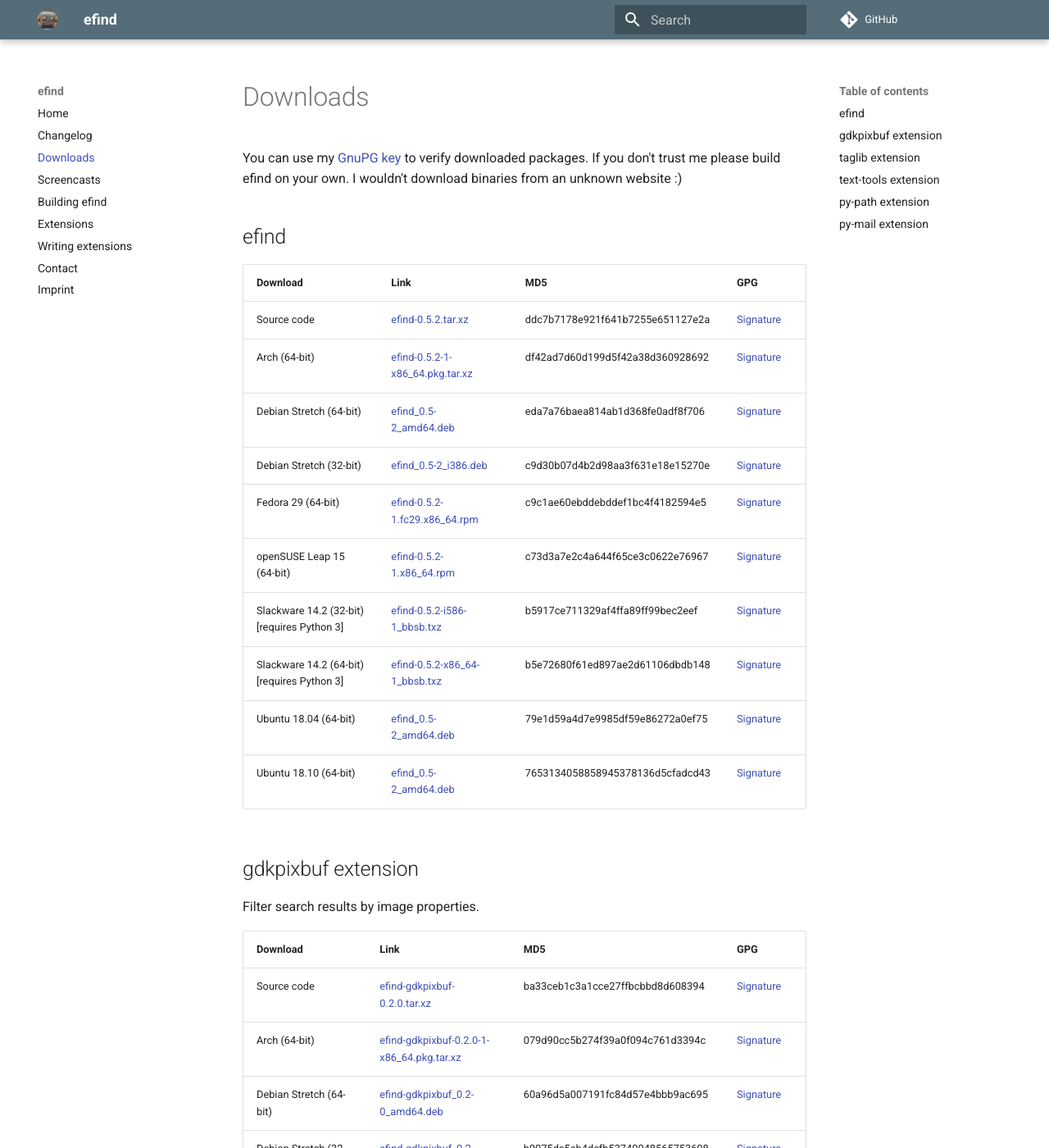
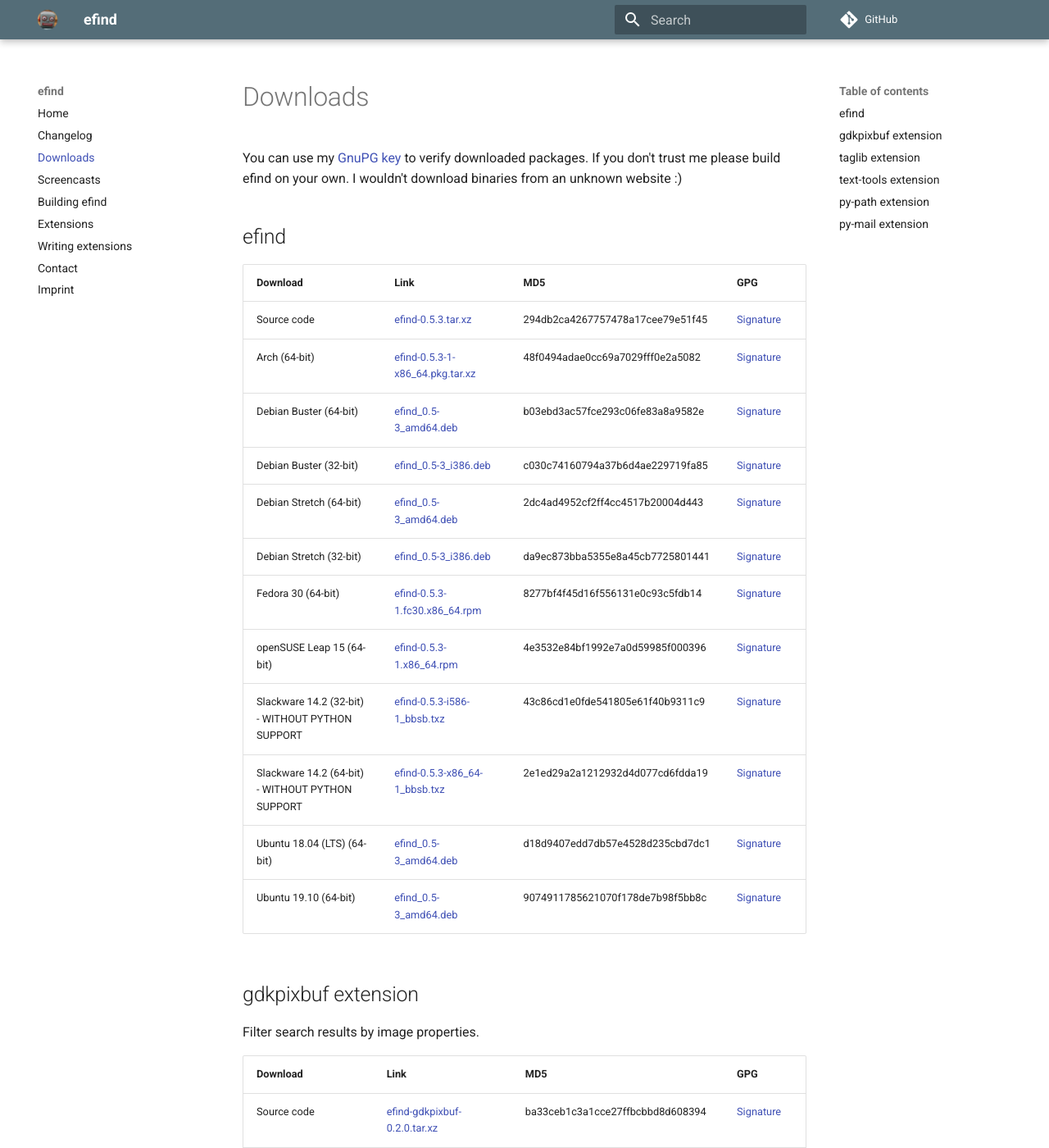
Before and after one commit to 20centaurifux/efind-website, an MkDocs documentation site: the page built from docs/downloads.md, in a window 1280 px wide and 1400 px high. Shown: the whole window at 82% size. Built offline with MkDocs 1.6.1 and Material for MkDocs 9.7.7, drawn with Linux system fonts in a browser that asks for light colours; comment, search, counter and statistics services are not loaded; some of the changed text lies outside the part shown.

Commit message:
efind v0.5.3

```diff
--- a/docs/downloads.md
+++ b/docs/downloads.md
@@ -6,16 +6,18 @@
 
 | Download | Link | MD5 | GPG |
 | :------- | :--- | :-- | :-- |
-Source code|[efind-0.5.2.tar.xz](downloads/source/efind-0.5.2.tar.xz)|ddc7b7178e921f641b7255e651127e2a|[Signature](downloads/source/efind-0.5.2.tar.xz.asc)
-Arch (64-bit)|[efind-0.5.2-1-x86_64.pkg.tar.xz](downloads/arch/efind-0.5.2-1-x86_64.pkg.tar.xz)|df42ad7d60d199d5f42a38d360928692|[Signature](downloads/arch/efind-0.5.2-1-x86_64.pkg.tar.xz.asc)
-Debian Stretch (64-bit)|[efind_0.5-2_amd64.deb](downloads/debian-9/efind_0.5-2_amd64.deb)|eda7a76baea814ab1d368fe0adf8f706|[Signature](downloads/debian-9/efind_0.5-2_amd64.deb.asc)
-Debian Stretch (32-bit)|[efind_0.5-2_i386.deb](downloads/debian-9/efind_0.5-2_i386.deb)|c9d30b07d4b2d98aa3f631e18e15270e|[Signature](downloads/debian-9/efind_0.5-2_i386.deb.asc)
-Fedora 29 (64-bit)|[efind-0.5.2-1.fc29.x86_64.rpm](downloads/fedora-29/efind-0.5.2-1.fc29.x86_64.rpm)|c9c1ae60ebddebddef1bc4f4182594e5|[Signature](downloads/fedora-29/efind-0.5.2-1.fc29.x86_64.rpm.asc)
-openSUSE Leap 15 (64-bit)|[efind-0.5.2-1.x86_64.rpm](downloads/opensuse-leap/efind-0.5.2-1.x86_64.rpm)|c73d3a7e2c4a644f65ce3c0622e76967|[Signature](downloads/opensuse-leap/efind-0.5.2-1.x86_64.rpm.asc)
-Slackware 14.2 (32-bit) [requires Python 3]|[efind-0.5.2-i586-1_bbsb.txz](downloads/slackware-14.2/efind-0.5.2-i586-1_bbsb.txz)|b5917ce711329af4ffa89ff99bec2eef|[Signature](downloads/slackware-14.2/efind-0.5.2-i586-1_bbsb.txz.asc)
-Slackware 14.2 (64-bit) [requires Python 3]|[efind-0.5.2-x86_64-1_bbsb.txz](downloads/slackware-14.2/efind-0.5.2-x86_64-1_bbsb.txz)|b5e72680f61ed897ae2d61106dbdb148|[Signature](downloads/slackware-14.2/efind-0.5.2-x86_64-1_bbsb.txz.asc)
-Ubuntu 18.04 (64-bit)|[efind_0.5-2_amd64.deb](downloads/ubuntu-18.04/efind_0.5-2_amd64.deb)|79e1d59a4d7e9985df59e86272a0ef75|[Signature](downloads/ubuntu-18.04/efind_0.5-2_amd64.deb.asc)
-Ubuntu 18.10 (64-bit)|[efind_0.5-2_amd64.deb](downloads/ubuntu-18.10/efind_0.5-2_amd64.deb)|7653134058858945378136d5cfadcd43|[Signature](downloads/ubuntu-18.10/efind_0.5-2_amd64.deb.asc)
+Source code|[efind-0.5.3.tar.xz](downloads/source/efind-0.5.3.tar.xz)|294db2ca4267757478a17cee79e51f45|[Signature](downloads/source/efind-0.5.3.tar.xz.asc)
+Arch (64-bit)|[efind-0.5.3-1-x86_64.pkg.tar.xz](downloads/arch/efind-0.5.3-1-x86_64.pkg.tar.xz)|48f0494adae0cc69a7029fff0e2a5082|[Signature](downloads/arch/efind-0.5.3-1-x86_64.pkg.tar.xz.asc)
+Debian Buster (64-bit)|[efind_0.5-3_amd64.deb](downloads/debian-10/efind_0.5-3_amd64.deb)|b03ebd3ac57fce293c06fe83a8a9582e|[Signature](downloads/debian-10/efind_0.5-3_amd64.deb.asc)
+Debian Buster (32-bit)|[efind_0.5-3_i386.deb](downloads/debian-10/efind_0.5-3_i386.deb)|c030c74160794a37b6d4ae229719fa85|[Signature](downloads/debian-10/efind_0.5-3_i386.deb.asc)
+Debian Stretch (64-bit)|[efind_0.5-3_amd64.deb](downloads/debian-9/efind_0.5-3_amd64.deb)|2dc4ad4952cf2ff4cc4517b20004d443|[Signature](downloads/debian-9/efind_0.5-3_amd64.deb.asc)
+Debian Stretch (32-bit)|[efind_0.5-3_i386.deb](downloads/debian-9/efind_0.5-3_i386.deb)|da9ec873bba5355e8a45cb7725801441|[Signature](downloads/debian-9/efind_0.5-3_i386.deb.asc)
+Fedora 30 (64-bit)|[efind-0.5.3-1.fc30.x86_64.rpm](downloads/fedora-30/efind-0.5.3-1.fc30.x86_64.rpm)|8277bf4f45d16f556131e0c93c5fdb14|[Signature](downloads/fedora-30/efind-0.5.3-1.fc30.x86_64.rpm.asc)
+openSUSE Leap 15 (64-bit)|[efind-0.5.3-1.x86_64.rpm](downloads/opensuse-leap/efind-0.5.3-1.x86_64.rpm)|4e3532e84bf1992e7a0d59985f000396|[Signature](downloads/opensuse-leap/efind-0.5.3-1.x86_64.rpm.asc)
+Slackware 14.2 (32-bit) - WITHOUT PYTHON SUPPORT|[efind-0.5.3-i586-1_bbsb.txz](downloads/slackware-14.2/efind-0.5.3-i586-1_bbsb.txz)|43c86cd1e0fde541805e61f40b9311c9|[Signature](downloads/slackware-14.2/efind-0.5.3-i586-1_bbsb.txz.asc)
+Slackware 14.2 (64-bit) - WITHOUT PYTHON SUPPORT|[efind-0.5.3-x86_64-1_bbsb.txz](downloads/slackware-14.2/efind-0.5.3-x86_64-1_bbsb.txz)|2e1ed29a2a1212932d4d077cd6fdda19|[Signature](downloads/slackware-14.2/efind-0.5.3-x86_64-1_bbsb.txz.asc)
+Ubuntu 18.04 (LTS) (64-bit)|[efind_0.5-3_amd64.deb](downloads/ubuntu-18.04/efind_0.5-3_amd64.deb)|d18d9407edd7db57e4528d235cbd7dc1|[Signature](downloads/ubuntu-18.04/efind_0.5-3_amd64.deb.asc)
+Ubuntu 19.10 (64-bit)|[efind_0.5-3_amd64.deb](downloads/ubuntu-19.10/efind_0.5-3_amd64.deb)|9074911785621070f178de7b98f5bb8c|[Signature](downloads/ubuntu-19.10/efind_0.5-3_amd64.deb.asc)
 
 ##gdkpixbuf extension
 
@@ -25,15 +27,16 @@
 | :------- | :--- | :-- | :-- |
 Source code|[efind-gdkpixbuf-0.2.0.tar.xz](downloads/source/efind-gdkpixbuf-0.2.0.tar.xz)|ba33ceb1c3a1cce27ffbcbbd8d608394|[Signature](downloads/source/efind-gdkpixbuf-0.2.0.tar.xz.asc)
 Arch (64-bit)|[efind-gdkpixbuf-0.2.0-1-x86_64.pkg.tar.xz](downloads/arch/efind-gdkpixbuf-0.2.0-1-x86_64.pkg.tar.xz)|079d90cc5b274f39a0f094c761d3394c|[Signature](downloads/arch/efind-gdkpixbuf-0.2.0-1-x86_64.pkg.tar.xz.asc)
+Debian Buster (64-bit)|[efind-gdkpixbuf_0.2-0_amd64.deb](downloads/debian-10/efind-gdkpixbuf_0.2-0_amd64.deb)|47a1c9afa3482f6a15a4077511f7b015|[Signature](downloads/debian-10/efind-gdkpixbuf_0.2-0_amd64.deb.asc)
+Debian Buster (32-bit)|[efind-gdkpixbuf_0.2-0_i386.deb](downloads/debian-10/efind-gdkpixbuf_0.2-0_i386.deb)|090360cb99ddebeeba5c93923af7057b|[Signature](downloads/debian-10/efind-gdkpixbuf_0.2-0_i386.deb.asc)
 Debian Stretch (64-bit)|[efind-gdkpixbuf_0.2-0_amd64.deb](downloads/debian-9/efind-gdkpixbuf_0.2-0_amd64.deb)|60a96d5a007191fc84d57e4bbb9ac695|[Signature](downloads/debian-9/efind-gdkpixbuf_0.2-0_amd64.deb.asc)
 Debian Stretch (32-bit)|[efind-gdkpixbuf_0.2-0_i386.deb](downloads/debian-9/efind-gdkpixbuf_0.2-0_i386.deb)|b9075dc5eb4dcfb53740048565753608|[Signature](downloads/debian-9/efind-gdkpixbuf_0.2-0_i386.deb.asc)
-fedora-28 (64-bit)|[efind-gdkpixbuf-0.2.0-1.fc28.x86_64.rpm](downloads/fedora-28/efind-gdkpixbuf-0.2.0-1.fc28.x86_64.rpm)|aeffb49625bcbf54cc8a2f4e67d4ffb0|[Signature](downloads/fedora-28/efind-gdkpixbuf-0.2.0-1.fc28.x86_64.rpm.asc)
-Fedora 29 (64-bit)|[efind-gdkpixbuf-0.2.0-1.fc29.x86_64.rpm](downloads/fedora-29/efind-gdkpixbuf-0.2.0-1.fc29.x86_64.rpm)|b61a592e58a35dd9ae9455951e946130|[Signature](downloads/fedora-29/efind-gdkpixbuf-0.2.0-1.fc29.x86_64.rpm.asc)
+Fedora 30 (64-bit)|[efind-gdkpixbuf-0.2.0-1.fc30.x86_64.rpm](downloads/fedora-30/efind-gdkpixbuf-0.2.0-1.fc30.x86_64.rpm)|2fa07d1965995ff295da3e1787663dd3|[Signature](downloads/fedora-30/efind-gdkpixbuf-0.2.0-1.fc30.x86_64.rpm.asc)
 openSUSE Leap 15 (64-bit)|[efind-gdkpixbuf-0.2.0-1.x86_64.rpm](downloads/opensuse-leap/efind-gdkpixbuf-0.2.0-1.x86_64.rpm)|cb8624e67c150ec8eef3fc481eb3a1b9|[Signature](downloads/opensuse-leap/efind-gdkpixbuf-0.2.0-1.x86_64.rpm.asc)
-Slackware 14.2 (32-bit) [requires Python 3]|[efind-gdkpixbuf-0.2.0-i586-1_bbsb.txz](downloads/slackware-14.2/efind-gdkpixbuf-0.2.0-i586-1_bbsb.txz)|fc9a303e0a2acc92c3370036a4db7228|[Signature](downloads/slackware-14.2/efind-gdkpixbuf-0.2.0-i586-1_bbsb.txz.asc)
-Slackware 14.2 (64-bit) [requires Python 3]|[efind-gdkpixbuf-0.2.0-x86_64-1_bbsb.txz](downloads/slackware-14.2/efind-gdkpixbuf-0.2.0-x86_64-1_bbsb.txz)|3a739a811a5ca1d8bf88434fb13d8269|[Signature](downloads/slackware-14.2/efind-gdkpixbuf-0.2.0-x86_64-1_bbsb.txz.asc)
-Ubuntu 18.04 (64-bit)|[efind-gdkpixbuf_0.2-0_amd64.deb](downloads/ubuntu-18.04/efind-gdkpixbuf_0.2-0_amd64.deb)|6b17c3b5af858e65b4e19ae656f84220|[Signature](downloads/ubuntu-18.04/efind-gdkpixbuf_0.2-0_amd64.deb.asc)
-Ubuntu 18.10 (64-bit)|[efind-gdkpixbuf_0.2-0_amd64.deb](downloads/ubuntu-18.10/efind-gdkpixbuf_0.2-0_amd64.deb)|40776cdec05692554edcce6fcde20b1e|[Signature](downloads/ubuntu-18.10/efind-gdkpixbuf_0.2-0_amd64.deb.asc)
+Slackware 14.2 (32-bit) - WITHOUT PYTHON SUPPORT|[efind-gdkpixbuf-0.2.0-i586-1_bbsb.txz](downloads/slackware-14.2/efind-gdkpixbuf-0.2.0-i586-1_bbsb.txz)|30ccc194b49e33f9012361dbd0c3cf2e|[Signature](downloads/slackware-14.2/efind-gdkpixbuf-0.2.0-i586-1_bbsb.txz.asc)
+Slackware 14.2 (64-bit) - WITHOUT PYTHON SUPPORT|[efind-gdkpixbuf-0.2.0-x86_64-1_bbsb.txz](downloads/slackware-14.2/efind-gdkpixbuf-0.2.0-x86_64-1_bbsb.txz)|719a8e8d86daa1cae6e16a4b5e4c34a5|[Signature](downloads/slackware-14.2/efind-gdkpixbuf-0.2.0-x86_64-1_bbsb.txz.asc)
+Ubuntu 18.04 (LTS) (64-bit)|[efind-gdkpixbuf_0.2-0_amd64.deb](downloads/ubuntu-18.04/efind-gdkpixbuf_0.2-0_amd64.deb)|c9d1e0615405c540c4f7bad687ad9c20|[Signature](downloads/ubuntu-18.04/efind-gdkpixbuf_0.2-0_amd64.deb.asc)
+Ubuntu 19.10 (64-bit)|[efind-gdkpixbuf_0.2-0_amd64.deb](downloads/ubuntu-19.10/efind-gdkpixbuf_0.2-0_amd64.deb)|37ba14954da5a51684f8bf6d3e89eade|[Signature](downloads/ubuntu-19.10/efind-gdkpixbuf_0.2-0_amd64.deb.asc)
 
 ##taglib extension
 
@@ -43,15 +46,16 @@
 | :------- | :--- | :-- | :-- |
 Source code|[efind-taglib-0.2.0.tar.xz](downloads/source/efind-taglib-0.2.0.tar.xz)|481f5cd5f83ced1c841eda492eb7e7bc|[Signature](downloads/source/efind-taglib-0.2.0.tar.xz.asc)
 Arch (64-bit)|[efind-taglib-0.2.0-1-x86_64.pkg.tar.xz](downloads/arch/efind-taglib-0.2.0-1-x86_64.pkg.tar.xz)|40ecf5da3dc6112f0483cfdbc384927e|[Signature](downloads/arch/efind-taglib-0.2.0-1-x86_64.pkg.tar.xz.asc)
+Debian Buster (64-bit)|[efind-taglib_0.2-0_amd64.deb](downloads/debian-10/efind-taglib_0.2-0_amd64.deb)|df0bef5a5d17e202fb539f2b29580b36|[Signature](downloads/debian-10/efind-taglib_0.2-0_amd64.deb.asc)
+Debian Buster (32-bit)|[efind-taglib_0.2-0_i386.deb](downloads/debian-10/efind-taglib_0.2-0_i386.deb)|0fc1709641c72dc7cd05d0f2e2d3b3ed|[Signature](downloads/debian-10/efind-taglib_0.2-0_i386.deb.asc)
 Debian Stretch (64-bit)|[efind-taglib_0.2-0_amd64.deb](downloads/debian-9/efind-taglib_0.2-0_amd64.deb)|143410a9befcab00ce86a15c1e5ebf62|[Signature](downloads/debian-9/efind-taglib_0.2-0_amd64.deb.asc)
 Debian Stretch (32-bit)|[efind-taglib_0.2-0_i386.deb](downloads/debian-9/efind-taglib_0.2-0_i386.deb)|8a911cd7b3b7e3bf728ca3be10825fe4|[Signature](downloads/debian-9/efind-taglib_0.2-0_i386.deb.asc)
-fedora-28 (64-bit)|[efind-taglib-0.2.0-1.fc28.x86_64.rpm](downloads/fedora-28/efind-taglib-0.2.0-1.fc28.x86_64.rpm)|49a07f6c4e9caa0614c393704c8346b8|[Signature](downloads/fedora-28/efind-taglib-0.2.0-1.fc28.x86_64.rpm.asc)
-Fedora 29 (64-bit)|[efind-taglib-0.2.0-1.fc29.x86_64.rpm](downloads/fedora-29/efind-taglib-0.2.0-1.fc29.x86_64.rpm)|5bbbd8f4e8e22b006ab500eb44928331|[Signature](downloads/fedora-29/efind-taglib-0.2.0-1.fc29.x86_64.rpm.asc)
+Fedora 30 (64-bit)|[efind-taglib-0.2.0-1.fc30.x86_64.rpm](downloads/fedora-30/efind-taglib-0.2.0-1.fc30.x86_64.rpm)|77a2c03b752751a673ad6c9b61b1b77c|[Signature](downloads/fedora-30/efind-taglib-0.2.0-1.fc30.x86_64.rpm.asc)
 openSUSE Leap 15 (64-bit)|[efind-taglib-0.2.0-1.x86_64.rpm](downloads/opensuse-leap/efind-taglib-0.2.0-1.x86_64.rpm)|822587b912d7b24801c487e6a69f11bd|[Signature](downloads/opensuse-leap/efind-taglib-0.2.0-1.x86_64.rpm.asc)
-Slackware 14.2 (32-bit) [requires Python 3]|[efind-taglib-0.2.0-i586-1_bbsb.txz](downloads/slackware-14.2/efind-taglib-0.2.0-i586-1_bbsb.txz)|4b8eed7d189ec5de1ec55f405d46b404|[Signature](downloads/slackware-14.2/efind-taglib-0.2.0-i586-1_bbsb.txz.asc)
-Slackware 14.2 (64-bit) [requires Python 3]|[efind-taglib-0.2.0-x86_64-1_bbsb.txz](downloads/slackware-14.2/efind-taglib-0.2.0-x86_64-1_bbsb.txz)|b9302ab2ae0d2a67254f6d402788e2a5|[Signature](downloads/slackware-14.2/efind-taglib-0.2.0-x86_64-1_bbsb.txz.asc)
-Ubuntu 18.04 (64-bit)|[efind-taglib_0.2-0_amd64.deb](downloads/ubuntu-18.04/efind-taglib_0.2-0_amd64.deb)|eab80ed442527f28ec3f82e09d436a6b|[Signature](downloads/ubuntu-18.04/efind-taglib_0.2-0_amd64.deb.asc)
-Ubuntu 18.10 (64-bit)|[efind-taglib_0.2-0_amd64.deb](downloads/ubuntu-18.10/efind-taglib_0.2-0_amd64.deb)|5d3e020640fe72d4c30d6b1c9dff3270|[Signature](downloads/ubuntu-18.10/efind-taglib_0.2-0_amd64.deb.asc)
+Slackware 14.2 (32-bit) - WITHOUT PYTHON SUPPORT|[efind-taglib-0.2.0-i586-1_bbsb.txz](downloads/slackware-14.2/efind-taglib-0.2.0-i586-1_bbsb.txz)|731ac8ac352979d77139b86267b7d136|[Signature](downloads/slackware-14.2/efind-taglib-0.2.0-i586-1_bbsb.txz.asc)
+Slackware 14.2 (64-bit) - WITHOUT PYTHON SUPPORT|[efind-taglib-0.2.0-x86_64-1_bbsb.txz](downloads/slackware-14.2/efind-taglib-0.2.0-x86_64-1_bbsb.txz)|adcc77fc10a4eef46a1f83863bb0a868|[Signature](downloads/slackware-14.2/efind-taglib-0.2.0-x86_64-1_bbsb.txz.asc)
+Ubuntu 18.04 (LTS) (64-bit)|[efind-taglib_0.2-0_amd64.deb](downloads/ubuntu-18.04/efind-taglib_0.2-0_amd64.deb)|59a93bd186c17f81415bf68bc57e41cd|[Signature](downloads/ubuntu-18.04/efind-taglib_0.2-0_amd64.deb.asc)
+Ubuntu 19.10 (64-bit)|[efind-taglib_0.2-0_amd64.deb](downloads/ubuntu-19.10/efind-taglib_0.2-0_amd64.deb)|2cba105b08c478dc5820d18c0920f159|[Signature](downloads/ubuntu-19.10/efind-taglib_0.2-0_amd64.deb.asc)
 
 ##text-tools extension
 
@@ -61,15 +65,16 @@
 | :------- | :--- | :-- | :-- |
 Source code|[efind-text-tools-0.2.0.tar.xz](downloads/source/efind-text-tools-0.2.0.tar.xz)|389ba2f433822732a4a88a975cfc34ac|[Signature](downloads/source/efind-text-tools-0.2.0.tar.xz.asc)
 Arch (64-bit)|[efind-text-tools-0.2.0-1-x86_64.pkg.tar.xz](downloads/arch/efind-text-tools-0.2.0-1-x86_64.pkg.tar.xz)|df500d55bb069edb9f7ea0ae2fc9cc9a|[Signature](downloads/arch/efind-text-tools-0.2.0-1-x86_64.pkg.tar.xz.asc)
+Debian Buster (64-bit)|[efind-text-tools_0.2-0_amd64.deb](downloads/debian-10/efind-text-tools_0.2-0_amd64.deb)|43e73d1be977c42857d0fc1673f65073|[Signature](downloads/debian-10/efind-text-tools_0.2-0_amd64.deb.asc)
+Debian Buster (32-bit)|[efind-text-tools_0.2-0_i386.deb](downloads/debian-10/efind-text-tools_0.2-0_i386.deb)|a82df0b3208f39793d672a7169af6deb|[Signature](downloads/debian-10/efind-text-tools_0.2-0_i386.deb.asc)
 Debian Stretch (64-bit)|[efind-text-tools_0.2-0_amd64.deb](downloads/debian-9/efind-text-tools_0.2-0_amd64.deb)|5086df41369e74c19254762835120f95|[Signature](downloads/debian-9/efind-text-tools_0.2-0_amd64.deb.asc)
 Debian Stretch (32-bit)|[efind-text-tools_0.2-0_i386.deb](downloads/debian-9/efind-text-tools_0.2-0_i386.deb)|de061e1d9e3f6b25fa22cd3e8a03f7ce|[Signature](downloads/debian-9/efind-text-tools_0.2-0_i386.deb.asc)
-fedora-28 (64-bit)|[efind-text-tools-0.2.0-1.fc28.x86_64.rpm](downloads/fedora-28/efind-text-tools-0.2.0-1.fc28.x86_64.rpm)|0affd2b41d59f2e207e49939002ec4b6|[Signature](downloads/fedora-28/efind-text-tools-0.2.0-1.fc28.x86_64.rpm.asc)
-Fedora 29 (64-bit)|[efind-text-tools-0.2.0-1.fc29.x86_64.rpm](downloads/fedora-29/efind-text-tools-0.2.0-1.fc29.x86_64.rpm)|d3e7b3c127e5168070b2c2400a362b06|[Signature](downloads/fedora-29/efind-text-tools-0.2.0-1.fc29.x86_64.rpm.asc)
+Fedora 30 (64-bit)|[efind-text-tools-0.2.0-1.fc30.x86_64.rpm](downloads/fedora-30/efind-text-tools-0.2.0-1.fc30.x86_64.rpm)|22359210c275f084a3e503c8c15f28ac|[Signature](downloads/fedora-30/efind-text-tools-0.2.0-1.fc30.x86_64.rpm.asc)
 openSUSE Leap 15 (64-bit)|[efind-text-tools-0.2.0-1.x86_64.rpm](downloads/opensuse-leap/efind-text-tools-0.2.0-1.x86_64.rpm)|337ee6a141576e3ae8f863619a197662|[Signature](downloads/opensuse-leap/efind-text-tools-0.2.0-1.x86_64.rpm.asc)
-Slackware 14.2 (32-bit) [requires Python 3]|[efind-text-tools-0.2.0-i586-1_bbsb.txz](downloads/slackware-14.2/efind-text-tools-0.2.0-i586-1_bbsb.txz)|168d966f761ca66f2b099fa9c66052e3|[Signature](downloads/slackware-14.2/efind-text-tools-0.2.0-i586-1_bbsb.txz.asc)
-Slackware 14.2 (64-bit) [requires Python 3]|[efind-text-tools-0.2.0-x86_64-1_bbsb.txz](downloads/slackware-14.2/efind-text-tools-0.2.0-x86_64-1_bbsb.txz)|4aebf55f574cd78bc9164e3959c5bd30|[Signature](downloads/slackware-14.2/efind-text-tools-0.2.0-x86_64-1_bbsb.txz.asc)
-Ubuntu 18.04 (64-bit)|[efind-text-tools_0.2-0_amd64.deb](downloads/ubuntu-18.04/efind-text-tools_0.2-0_amd64.deb)|baafd46864c429d910210a1ad0e5e29d|[Signature](downloads/ubuntu-18.04/efind-text-tools_0.2-0_amd64.deb.asc)
-Ubuntu 18.10 (64-bit)|[efind-text-tools_0.2-0_amd64.deb](downloads/ubuntu-18.10/efind-text-tools_0.2-0_amd64.deb)|ed6dd4fdff23616088da6b419f2da725|[Signature](downloads/ubuntu-18.10/efind-text-tools_0.2-0_amd64.deb.asc)
+Slackware 14.2 (32-bit) - WITHOUT PYTHON SUPPORT|[efind-text-tools-0.2.0-i586-1_bbsb.txz](downloads/slackware-14.2/efind-text-tools-0.2.0-i586-1_bbsb.txz)|85215cec9ad0d2cd46f232fa2dc549b6|[Signature](downloads/slackware-14.2/efind-text-tools-0.2.0-i586-1_bbsb.txz.asc)
+Slackware 14.2 (64-bit) - WITHOUT PYTHON SUPPORT|[efind-text-tools-0.2.0-x86_64-1_bbsb.txz](downloads/slackware-14.2/efind-text-tools-0.2.0-x86_64-1_bbsb.txz)|3c7065b49dd154115262129cc9ce1ad0|[Signature](downloads/slackware-14.2/efind-text-tools-0.2.0-x86_64-1_bbsb.txz.asc)
+Ubuntu 18.04 (LTS) (64-bit)|[efind-text-tools_0.2-0_amd64.deb](downloads/ubuntu-18.04/efind-text-tools_0.2-0_amd64.deb)|94ed139d9d3b817201100f5432708adf|[Signature](downloads/ubuntu-18.04/efind-text-tools_0.2-0_amd64.deb.asc)
+Ubuntu 19.10 (64-bit)|[efind-text-tools_0.2-0_amd64.deb](downloads/ubuntu-19.10/efind-text-tools_0.2-0_amd64.deb)|f765877e306636e12a39da08c25a493b|[Signature](downloads/ubuntu-19.10/efind-text-tools_0.2-0_amd64.deb.asc)
 
 ##py-path extension
 
```
Also changed, not shown: docs/changelog.md (+4 -0 lines), docs/contact.md (+0 -2 lines), docs/index.md (+0 -4 lines), docs/screencasts.md (+3 -0 lines), generate_downloads.py (+9 -11 lines).
